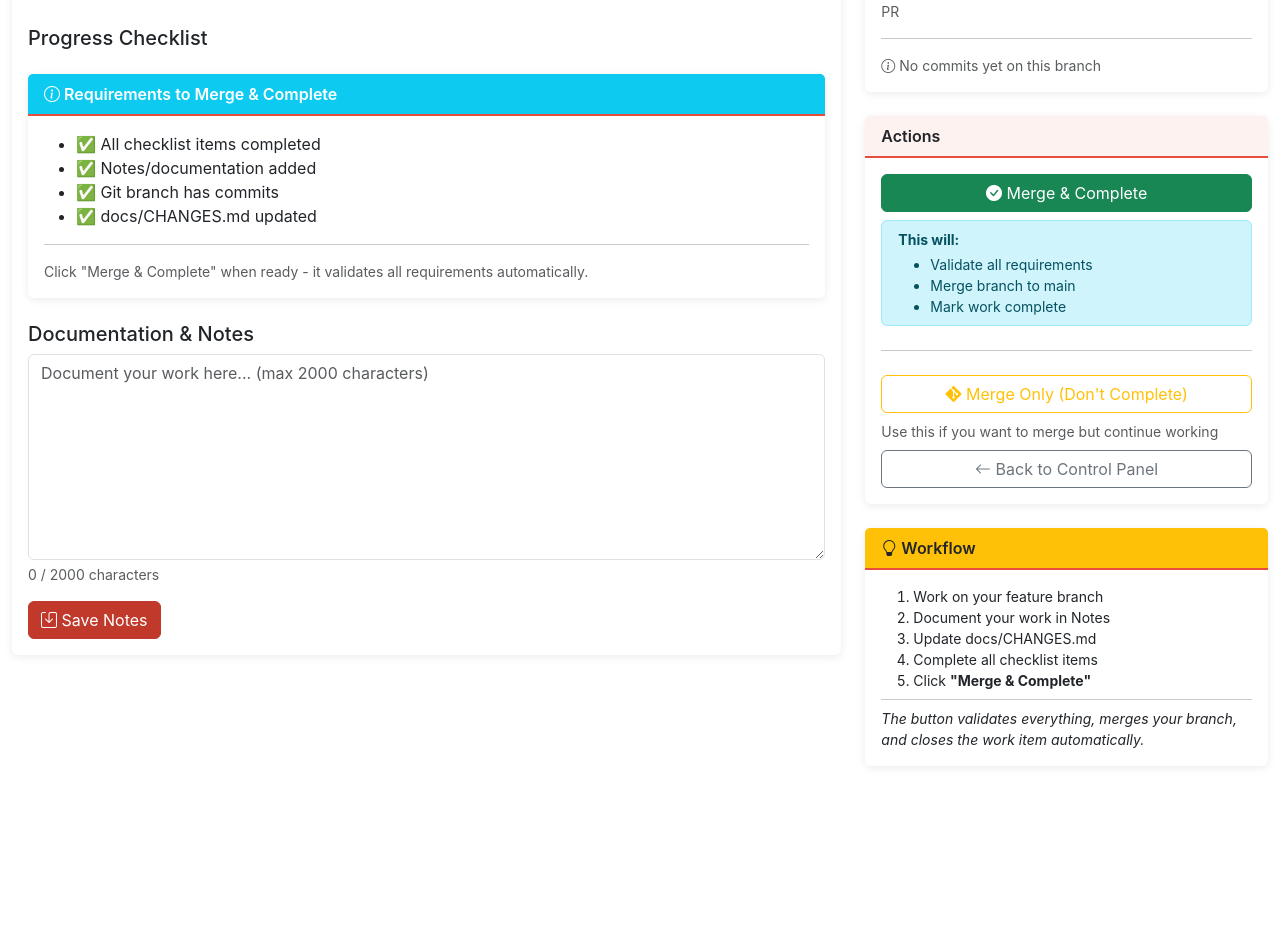
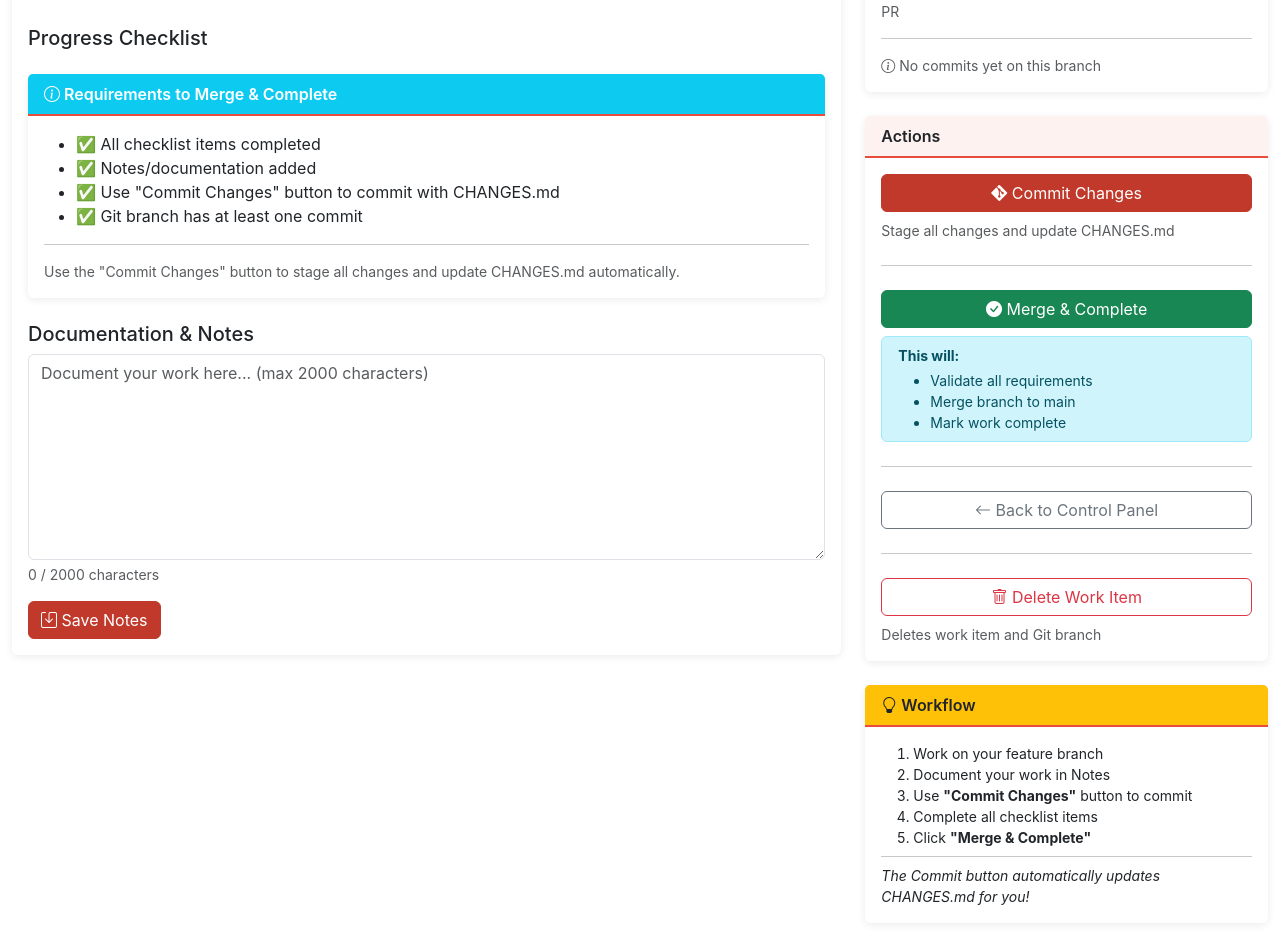
Before and after one commit to wallisga/calcifer, a FastAPI app: template calcifer-app/templates/work_item.html in a window 1280 px wide. Shown: the part 241-1188 px from the top of the page. Before the commit the page ends 989 px from the top, so only its background shows below. Run offline with FastAPI, Linux system fonts and the light colour scheme; the template is opened without the code that fills it, so the values that code supplies are empty.

Commit message:
Added new commit feature that adds changes to docs. Add feature to delete work items that are stale.

```diff
--- a/calcifer-app/src/main.py
+++ b/calcifer-app/src/main.py
@@ -202,6 +202,170 @@ async def update_notes(
     db.commit()
 
     return RedirectResponse(url=f"/work/{work_id}", status_code=303)
+
+@app.get("/work/{work_id}/commit", response_class=HTMLResponse)
+async def commit_form(request: Request, work_id: int, db: Session = Depends(get_db)):
+    """Show form to commit changes with CHANGES.md update."""
+    work_item = db.query(models.WorkItem).filter(models.WorkItem.id == work_id).first()
+    if not work_item:
+        raise HTTPException(status_code=404, detail="Work item not found")
+
+    # Get current git status
+    git_status = git_manager.get_status()
+
+    # Get author info
+    try:
+        author_name = git_manager.repo.config_reader().get_value("user", "name")
+        author_email = git_manager.repo.config_reader().get_value("user", "email")
+    except:
+        author_name = "Unknown"
+        author_email = ""
+
+    return templates.TemplateResponse("commit_form.html", {
+        "request": request,
+        "work": work_item,
+        "git_status": git_status,
+        "author_name": author_name,
+        "author_email": author_email
+    })
+
+@app.post("/work/{work_id}/commit")
+async def commit_changes(
+    work_id: int,
+    commit_message: str = Form(...),
+    changes_entry: str = Form(...),
+    db: Session = Depends(get_db)
+):
+    """Commit changes and update CHANGES.md."""
+    work_item = db.query(models.WorkItem).filter(models.WorkItem.id == work_id).first()
+    if not work_item:
+        raise HTTPException(status_code=404, detail="Work item not found")
+
+    # Validation
+    if not commit_message.strip():
+        return RedirectResponse(
+            url=f"/work/{work_id}/commit?error=Commit message is required",
+            status_code=303
+        )
+
+    if not changes_entry.strip():
+        return RedirectResponse(
+            url=f"/work/{work_id}/commit?error=CHANGES.md entry is required",
+            status_code=303
+        )
+
+    try:
+        # Make sure we're on the right branch
+        if work_item.git_branch:
+            git_manager.checkout_branch(work_item.git_branch)
+
+        # Update CHANGES.md
+        from datetime import datetime
+        changes_path = os.path.join(git_manager.repo_path, "docs", "CHANGES.md")
+
+        # Read current content
+        with open(changes_path, 'r') as f:
+            current_content = f.read()
+
+        # Prepare new entry
+        today = datetime.now().strftime('%Y-%m-%d')
+        author = git_manager.repo.config_reader().get_value("user", "name")
+        new_entry = f"\n## {today} - {author}\n- {changes_entry}\n"
+
+        # Insert after header (find first ## and insert after it)
+        lines = current_content.split('\n')
+        insert_index = 0
+        for i, line in enumerate(lines):
+            if line.startswith('## '):
+                insert_index = i
+                break
+
+        # If no existing entries, append
+        if insert_index == 0:
+            new_content = current_content + new_entry
+        else:
+            lines.insert(insert_index, new_entry.strip())
+            new_content = '\n'.join(lines)
+
+        # Write updated CHANGES.md
+        with open(changes_path, 'w') as f:
+            f.write(new_content)
+
+        # Stage all changes
+        git_manager.repo.git.add('-A')
+
+        # Commit
+        commit_sha = git_manager.commit(commit_message)
+
+        if commit_sha:
+            # Record commit in database
+            commit_record = models.Commit(
+                work_item_id=work_id,
+                commit_sha=commit_sha,
+                commit_message=commit_message
+            )
+            db.add(commit_record)
+            db.commit()
+
+            return RedirectResponse(
+                url=f"/work/{work_id}?success=Changes committed successfully!",
+                status_code=303
+            )
+        else:
+            return RedirectResponse(
+                url=f"/work/{work_id}/commit?error=Commit failed",
+                status_code=303
+            )
+
+    except Exception as e:
+        return RedirectResponse(
+            url=f"/work/{work_id}/commit?error=Error: {str(e)}",
+            status_code=303
+        )
+
+@app.post("/work/{work_id}/delete")
+async def delete_work_item(work_id: int, db: Session = Depends(get_db)):
+    """Delete work item and its Git branch."""
+    work_item = db.query(models.WorkItem).filter(models.WorkItem.id == work_id).first()
+    if not work_item:
+        raise HTTPException(status_code=404, detail="Work item not found")
+
+    branch_name = work_item.git_branch
+
+    try:
+        # Delete Git branch if it exists
+        if branch_name:
+            try:
+                # Switch to main first
+                git_manager.checkout_branch("main")
+
+                # Delete local branch
+                git_manager.repo.delete_head(branch_name, force=True)
+
+                # Try to delete remote branch (if it exists)
+                try:
+                    git_manager.repo.git.push('origin', '--delete', branch_name)
+                except:
+                    pass  # Remote branch might not exist, that's ok
+
+            except Exception as e:
+                # Branch deletion failed, but continue with work item deletion
+                print(f"Branch deletion failed: {e}")
+
+        # Delete work item from database (cascades to commits)
+        db.delete(work_item)
+        db.commit()
+
+        return RedirectResponse(
+            url="/?success=Work item deleted successfully",
+            status_code=303
+        )
+
+    except Exception as e:
+        return RedirectResponse(
+            url=f"/work/{work_id}?error=Delete failed: {str(e)}",
+            status_code=303
+        )
 
 @app.post("/work/{work_id}/complete")
 async def complete_work(work_id: int, db: Session = Depends(get_db)):
--- a/calcifer-app/templates/work_item.html
+++ b/calcifer-app/templates/work_item.html
@@ -61,12 +61,12 @@
                         <ul class="mb-0">
                             <li>✅ All checklist items completed</li>
                             <li>✅ Notes/documentation added</li>
-                            <li>✅ Git branch has commits</li>
-                            <li>✅ docs/CHANGES.md updated</li>
+                            <li>✅ Use "Commit Changes" button to commit with CHANGES.md</li>
+                            <li>✅ Git branch has at least one commit</li>
                         </ul>
                         <hr>
                         <p class="small mb-0 text-muted">
-                            Click "Merge & Complete" when ready - it validates all requirements automatically.
+                            Use the "Commit Changes" button to stage all changes and update CHANGES.md automatically.
                         </p>
                     </div>
                 </div>
@@ -143,6 +143,14 @@
             <div class="card-header">Actions</div>
             <div class="card-body d-grid gap-2">
                 {% if work.status != 'complete' %}
+                <!-- Commit Changes -->
+                <a href="/work/{{ work.id }}/commit" class="btn btn-primary">
+                    <i class="bi bi-git"></i> Commit Changes
+                </a>
+                <small class="text-muted">Stage all changes and update CHANGES.md</small>
+
+                <hr>
+
                 <!-- Primary Action: Merge & Complete -->
                 <form method="post" action="/work/{{ work.id }}/merge-and-complete">
                     <button type="submit" class="btn btn-success w-100">
@@ -157,39 +165,29 @@
                         <li>Mark work complete</li>
                     </ul>
                 </div>
-
-                <hr>
-
-                <!-- Alternative: Just merge without completing -->
-                {% if not branch_merged %}
-                <form method="post" action="/work/{{ work.id }}/merge">
-                    <button type="submit" class="btn btn-outline-warning w-100">
-                        <i class="bi bi-git"></i> Merge Only (Don't Complete)
-                    </button>
-                </form>
-                <small class="text-muted">Use this if you want to merge but continue working</small>
-                {% endif %}
-
-                {% if branch_merged %}
-                <div class="alert alert-success py-2 mb-0">
-                    <i class="bi bi-check-circle"></i> Branch already merged
-                </div>
-                <!-- Manual complete if already merged -->
-                <form method="post" action="/work/{{ work.id }}/complete">
-                    <button type="submit" class="btn btn-primary w-100">
-                        <i class="bi bi-check-circle"></i> Mark Complete
-                    </button>
-                </form>
-                {% endif %}
                 {% else %}
                 <div class="alert alert-success mb-0">
                     <i class="bi bi-check-circle"></i> Work completed on {{ work.completed_date.strftime('%Y-%m-%d') }}
                 </div>
                 {% endif %}
 
+                <hr>
+
                 <a href="/" class="btn btn-outline-secondary">
                     <i class="bi bi-arrow-left"></i> Back to Control Panel
                 </a>
+
+                <!-- Delete Work Item -->
+                {% if work.status != 'complete' %}
+                <hr>
+                <form method="post" action="/work/{{ work.id }}/delete"
+                    onsubmit="return confirm('Delete this work item and its branch? This cannot be undone.');">
+                    <button type="submit" class="btn btn-outline-danger w-100">
+                        <i class="bi bi-trash"></i> Delete Work Item
+                    </button>
+                </form>
+                <small class="text-muted">Deletes work item and Git branch</small>
+                {% endif %}
             </div>
         </div>
 
@@ -202,13 +200,13 @@
                 <ol class="mb-0">
                     <li>Work on your feature branch</li>
                     <li>Document your work in Notes</li>
-                    <li>Update docs/CHANGES.md</li>
+                    <li>Use <strong>"Commit Changes"</strong> button to commit</li>
                     <li>Complete all checklist items</li>
                     <li>Click <strong>"Merge & Complete"</strong></li>
                 </ol>
                 <hr class="my-2">
                 <p class="mb-0 fst-italic">
-                    The button validates everything, merges your branch, and closes the work item automatically.
+                    The Commit button automatically updates CHANGES.md for you!
                 </p>
             </div>
         </div>
```
Also changed, not shown: calcifer-app/templates/commit_form.html (added, +110 -0 lines), docs/CHANGES.md (+3 -0 lines).
